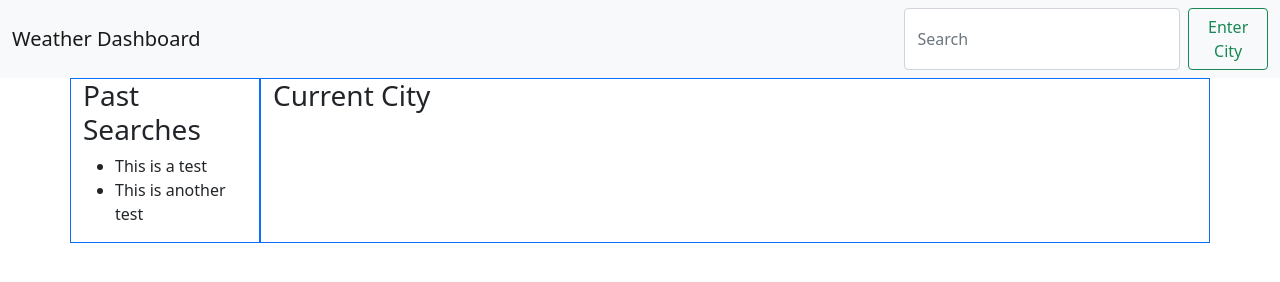
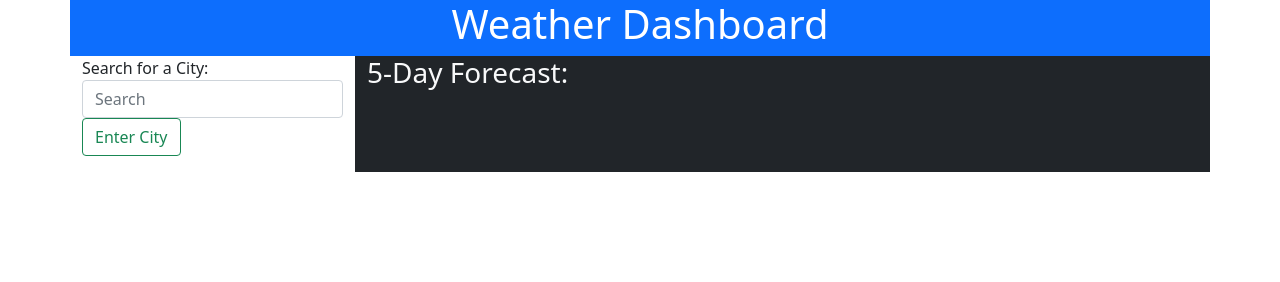
Before and after one commit to darylnauman/weather-dashboard, a plain HTML site: page index.html in a window 1280 px wide. Drawn offline with nearby package versions, Linux system fonts and the light colour scheme.

Commit message:
working on display of API results

```diff
--- a/assets/js/script.js
+++ b/assets/js/script.js
@@ -4,6 +4,8 @@ var cityInputEl = $('#city-input');
 var searchBtn = $('#search-button');
 
 var currentCity;
+
+// var currentCityTempEl = $('#currentCityTemp');
 
 // use Open Weather 'One Call API' to get weather based on city coordinates
 function getWeather(data) {
@@ -17,8 +19,24 @@ function getWeather(data) {
             console.log(data);
 
             // current weather
-             var currentCityTemp = data.current.temp; // current temperature
+            // console.log(`In getWeather - city: ${currentCity}`);
+
+            // document.getElementById('currentCity').innerHTML = currentCity;
+
+            var currentConditionsEl = $('#currentConditions');
+            var cityNameEl = $('<h2>');
+            cityNameEl.textContent = currentCity;
+            console.log(cityNameEl);
+            currentConditionsEl.append(cityNameEl);
+
+            // var cityNameEl = document.createElement('h2');
+            // cityNameEl.textContent = currentCity;
+            // console.log(`cityNameEl: ${cityNameEl}`);
+            // currentConditionsEl.appendChild(cityNameEl);
+
+            var currentCityTemp = data.current.temp; // current temperature
              console.log(`Temp: ${currentCityTemp}`);
+            //  currentCityTempEl.textContent = currentCityTemp;
 
             var currentCityWind = data.current.wind_speed; // current wind speed
             console.log(`Wind: ${currentCityWind}`);
@@ -75,7 +93,7 @@ function handleCityFormSubmit (event) {
     event.preventDefault();
 
     currentCity = cityInputEl.val().trim();
-    console.log(currentCity);
+    console.log(`In handleCityFormSubmit - city: ${currentCity}`);
 
     getCoordinates();
 }
--- a/index.html
+++ b/index.html
@@ -13,35 +13,42 @@
   <link rel="stylesheet" href="./assets/css/style.css">
 </head>
 
-<body>
+<body class="container">
 
-  <nav class="navbar navbar-light bg-light">
-    <div class="container-fluid">
-      <a class="navbar-brand">Weather Dashboard</a>
-      <form class="d-flex">
-        <input class="form-control me-2" type="search" placeholder="Search" id="city-input">
-        <button class="btn btn-outline-success" type="submit" id="search-button">Enter City</button>
-      </form>
-    </div>
-  </nav>
+  <div class="row text-center bg-primary text-white">
+    <h1>Weather Dashboard</h1>
+  </div>
+
+  <div class="row">
+
+      <div class="column col-3">
+        <form>
+          <label class="">Search for a City:</label>
+          <input class="form-control me-2" type="search" placeholder="Search" id="city-input">
+          <button class="btn btn-outline-success" type="submit" id="search-button">Enter City</button>
+        </form>
+
+        <ol id="past-searches"></ol>
+      </div>
+
+      <div class="column col-9 text-light bg-dark">
+        <div class="row" id="currentConditions">
+          <!-- <h2 id="currentCity"></h2> -->
 
 
-  <main class="container">
-    <div class="row">
-      <div class="col-12 col-md-2 border border-primary">
-        <h3>Past Searches</h3>
-        <ul>
-          <li>This is a test</li>
-          <li>This is another test</li>
-        </ul>
+          <!-- <p>Temp: <span id="currentCityTemp"></span>°C</p>
+          <p>Wind: <span></span> KPH</p>
+          <p>Humidity: <span></span>%</p>
+          <p>UV Index: <span></span></p> -->
+        </div>
+
+        <div class="row">
+          <h3>5-Day Forecast:</h3>
+        </div>
 
       </div>
+  </div>
 
-      <div class="col-12 col-md-10 border border-primary">
-        <h3>Current City</h3>
-      </div>
-    </div>
-  </main>
 </body>
 
 
```
